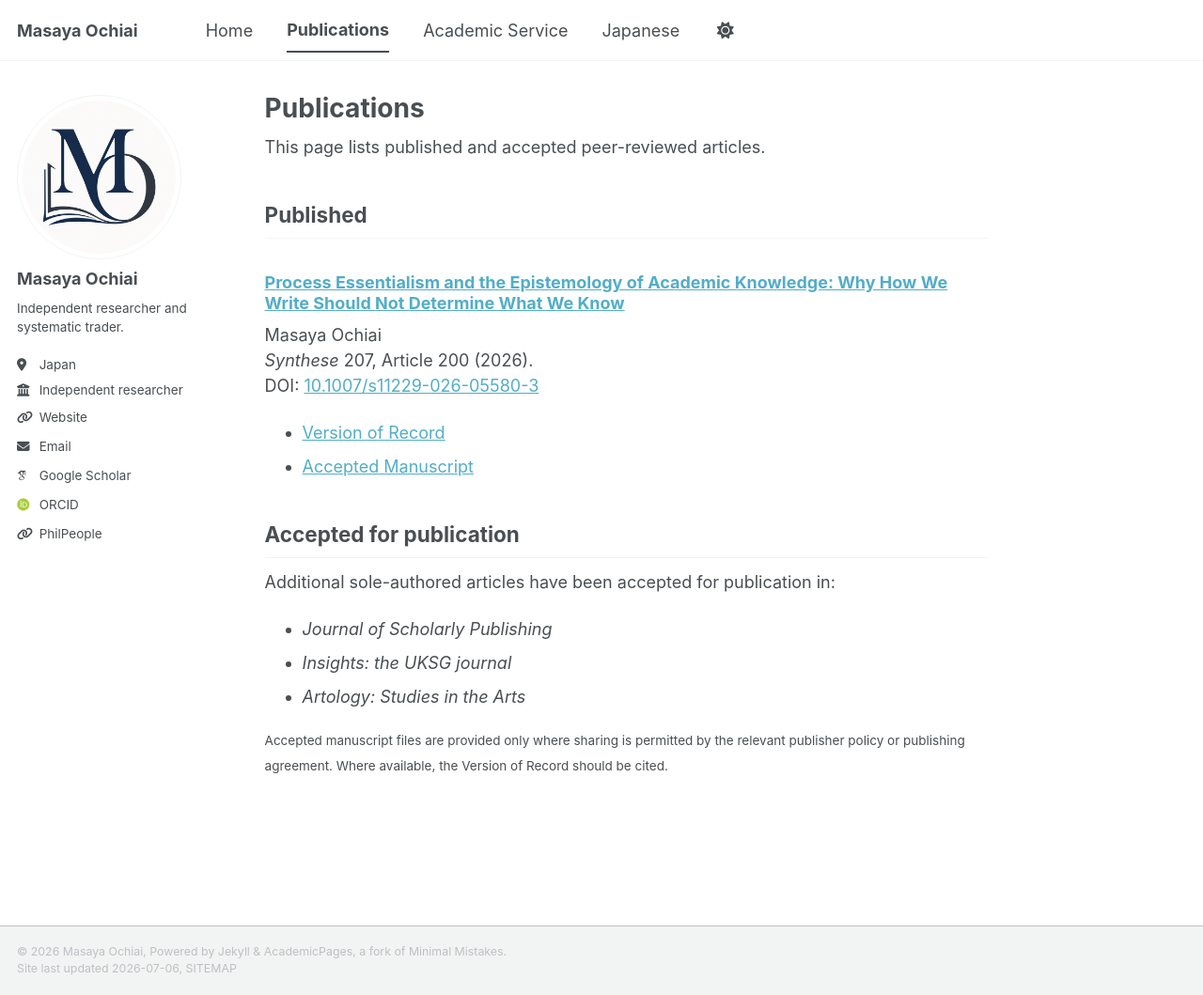
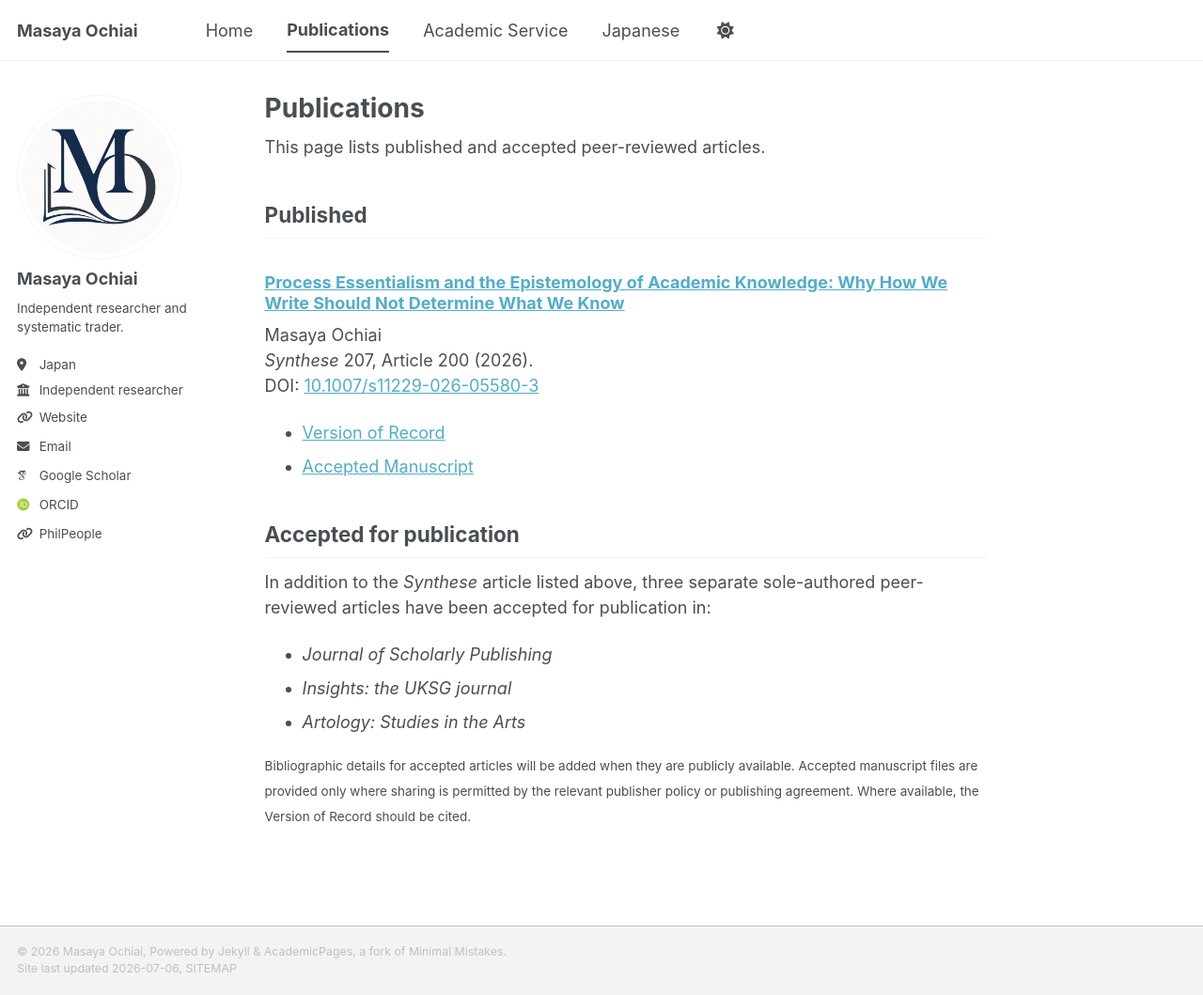
Before and after one commit to masaya-ochiai/masaya-ochiai.github.io, a Jekyll site: the page built from _pages/publications.html, in a window 1280 px wide and 1059 px high. Shown: the whole window at 94% size. Built offline with Jekyll 4.4.1, drawn with Linux system fonts in a browser that asks for light colours; some web fonts are replaced; a script bundle is joined from its source files by our own code; library files that are not in the unit come from our copies.

Commit message:
Update publications.html

```diff
--- a/_pages/publications.html
+++ b/_pages/publications.html
@@ -23,7 +23,7 @@ author_profile: true
 
 <h2>Accepted for publication</h2>
 
-<p>Additional sole-authored articles have been accepted for publication in:</p>
+<p>In addition to the <em>Synthese</em> article listed above, three separate sole-authored peer-reviewed articles have been accepted for publication in:</p>
 
 <ul>
   <li><em>Journal of Scholarly Publishing</em></li>
@@ -32,5 +32,5 @@ author_profile: true
 </ul>
 
 <p><small>
-Accepted manuscript files are provided only where sharing is permitted by the relevant publisher policy or publishing agreement. Where available, the Version of Record should be cited.
+Bibliographic details for accepted articles will be added when they are publicly available. Accepted manuscript files are provided only where sharing is permitted by the relevant publisher policy or publishing agreement. Where available, the Version of Record should be cited.
 </small></p>
```
